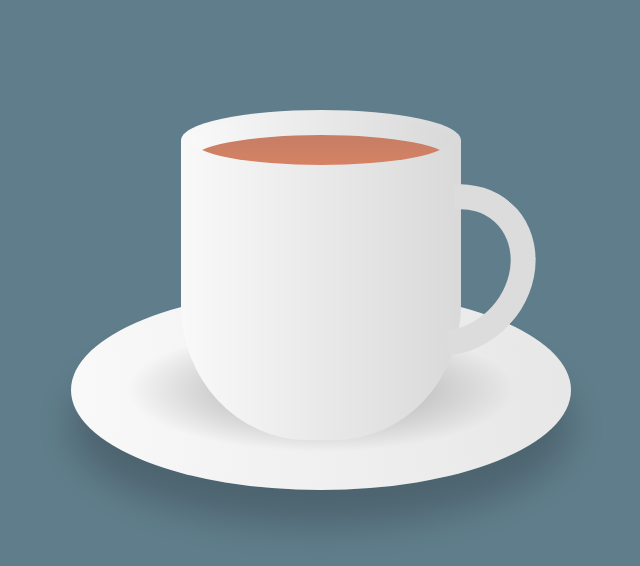
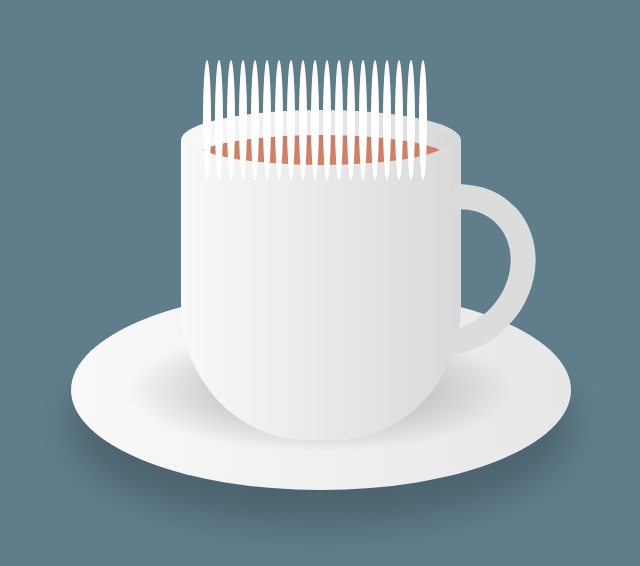
Before and after one commit to yasserbraidy/animated-cup, a plain HTML site: page index.html in a window 1280 px wide. Shown: the part 160-726 px from the top of the page, without its empty margins (319-959 px from the left). Drawn offline with Linux system fonts and the light colour scheme.

Commit message:
add vapour elements

```diff
--- a/style.css
+++ b/style.css
@@ -107,3 +107,15 @@ body{
     z-index: 5;
     padding: 0 20px;
 }
+
+.vapour span{
+    position:relative ;
+    bottom: 50px;
+    display: block;
+    margin: 0 2px 50px;
+    min-width: 8px;
+    height: 120px;
+    background: white;
+    border-radius: 50%;
+    animation: animate 5s line infinite;
+}
```
